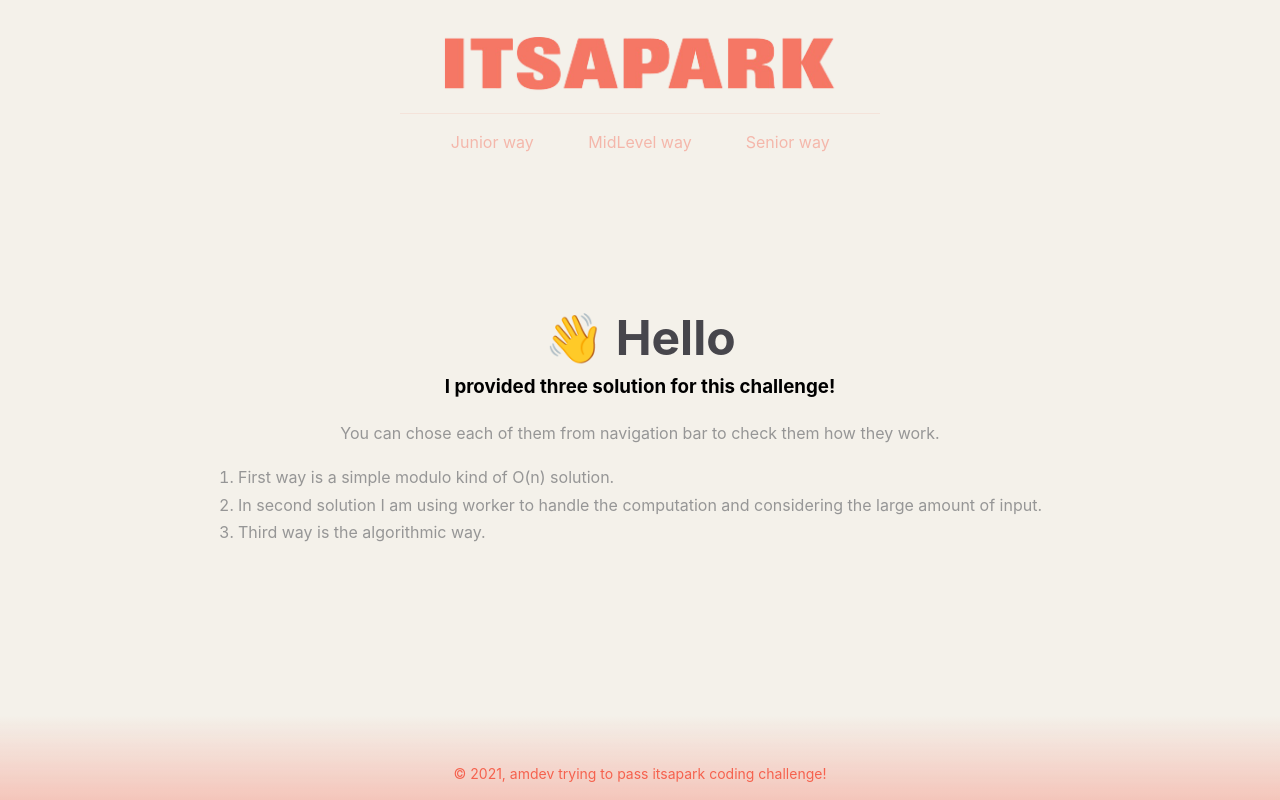
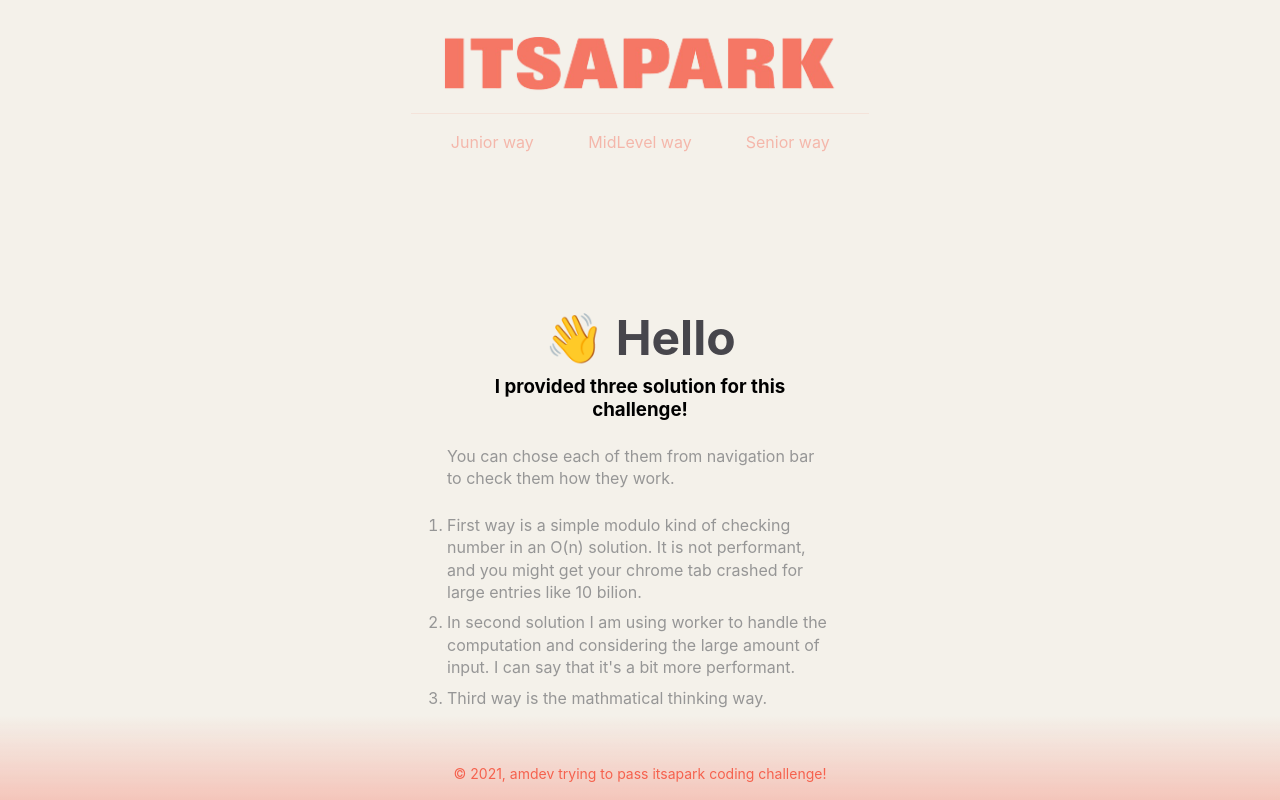
Before and after one commit to a-m-dev/ITSAPARK_coding_challenge, a React (Create React App) app: page / in a window 1280 px wide. Built offline with nearby package versions, Linux system fonts and the light colour scheme.

Commit message:
junior level done

```diff
--- a/src/components/Header/Header.scss
+++ b/src/components/Header/Header.scss
@@ -19,7 +19,7 @@
   &__menu {
     position: relative;
     height: 54px;
-    min-width: 480px;
+    min-width: 458px;
     border-top: 1px solid rgba($secondary-color, 0.1);
 
     &--active {
--- a/src/containers/Home/Home.jsx
+++ b/src/containers/Home/Home.jsx
@@ -12,12 +12,17 @@
         </p>
 
         <ol>
-          <li> First way is a simple modulo kind of O(n) solution.</li>
+          <li>
+            First way is a simple modulo kind of checking number in an O(n)
+            solution. It is not performant, and you might get your chrome tab
+            crashed for large entries like 10 bilion.
+          </li>
           <li>
             In second solution I am using worker to handle the computation and
-            considering the large amount of input.
+            considering the large amount of input. I can say that it's a bit
+            more performant.
           </li>
-          <li>Third way is the algorithmic way.</li>
+          <li>Third way is the mathmatical thinking way.</li>
         </ol>
       </section>
     </article>
--- a/src/containers/Home/Home.scss
+++ b/src/containers/Home/Home.scss
@@ -8,6 +8,8 @@
   &__desc {
     position: relative;
     text-align: center;
+    max-width: 458px;
+    margin: 0 auto;
     padding: 0 $spacing-xxl;
     padding-top: $spacing-xxl * 3;
     @include makeFlex(center, center, column);
@@ -32,7 +34,7 @@
       text-align: left;
       margin-bottom: $spacing-sm;
       color: $gray-500;
-      line-height: 1.2;
+      line-height: 1.4;
     }
   }
 }
--- a/src/containers/JuniorWay/JuniorWay.jsx
+++ b/src/containers/JuniorWay/JuniorWay.jsx
@@ -14,7 +14,6 @@
         <h1>Insert Your Range:</h1>
         <h4>I will handle it Junior way:</h4>
         <NumsRangeForm submitFormHandler={handleSubmitForm} />
-
         <ResultBox {...data} />
       </section>
     </article>
--- a/src/containers/JuniorWay/JuniorWayManager.js
+++ b/src/containers/JuniorWay/JuniorWayManager.js
@@ -8,17 +8,15 @@
   const handleSubmitForm = useCallback(
     ({ startNum, stopNum }) => {
       console.log(">>> SUBMITTING FORM JUNIOR", { startNum, stopNum });
-      console.log("[STEP 1]: INITIALIZING");
       const t1 = performance.now();
 
       let result = 0;
 
-      for (let n = startNum; n <= stopNum; n++) {
+      for (let n = parseInt(startNum); n <= parseInt(stopNum); n++) {
         if (n % 3 === 0) result += 1;
       }
 
       const t2 = performance.now();
-      console.log("[STEP 2]: COMPUTATION DONE");
 
       setCount(result);
       setTimeItTakes((t2 - t1) / 1000);
```
